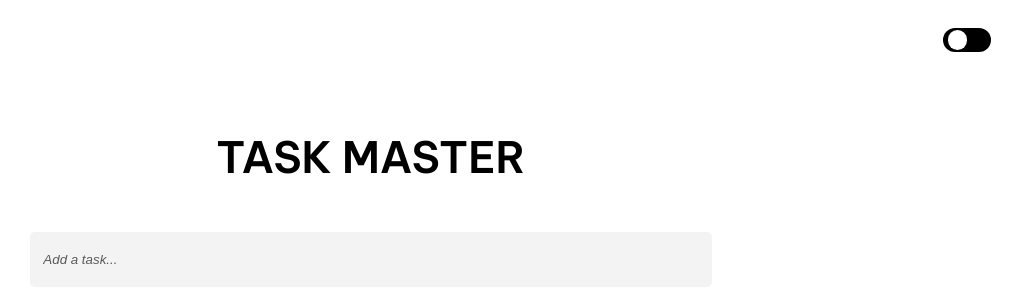
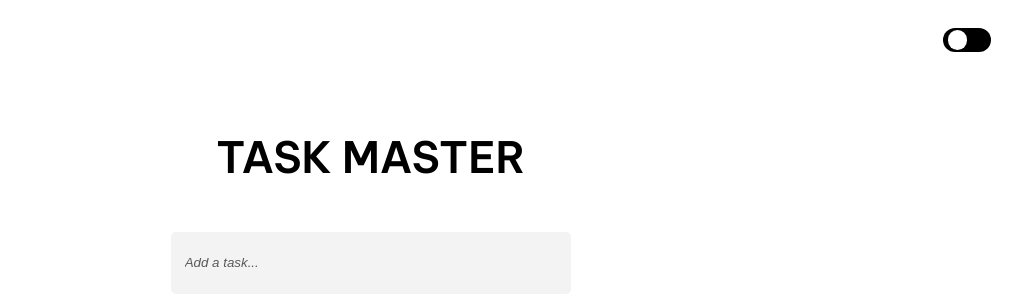
Before and after one commit to ll0ngvu/Task-Master, a Next.js app in the folder task-master/: page / in a window 1280 px wide. Shown: the top 306 px of the page, without its empty margins (269-1280 px from the left). Built offline with nearby package versions, Linux system fonts and the light colour scheme.

Commit message:
Fix responsive elements for Tablets

```diff
--- a/task-master/app/styles/inputBox.module.css
+++ b/task-master/app/styles/inputBox.module.css
@@ -3,12 +3,15 @@
     justify-content: center;
     align-items: center;
     margin-top: 2em;
+    width: 100%;
+    box-sizing: border-box;
   }
 
   .inputBox {
     border: none;
     background-color: var(--input-box-color);
-    width: 77vw;
+    width: 100%;
+    max-width: 75%;
     height: 4em;
     border-radius: 5px;
     padding-left: 1em;
@@ -31,17 +34,22 @@
 @media (min-width: 768px) {
   .inputContainer {
     margin-top: 3em;
+    width: 100%;
   }
 
   .inputBox {
-    width: 40.5em;
+    width: 75%;
   }
 }
 
 /* Desktop */
 @media (min-width: 1024px) {
+  .inputContainer {
+    width: 100%;
+  }
+
   .inputBox {
-    width: 50em;
-    height: 4em;
+    width: 30%;
+    height: 4.5em;
   }
 }
--- a/task-master/app/styles/taskBox.module.css
+++ b/task-master/app/styles/taskBox.module.css
@@ -1,11 +1,13 @@
 .tasksContainer {
     display: flex;
     justify-content: center;
+    width: 100%;
+    box-sizing: border-box;
 }
 
 .tasksBox {
-    width: 20em;
-    height: 25em;
+    width: 75%;
+    height: 80vh;
     background-color: var(--tasksBox-color);
     margin-top: 2em;
     border-radius: 5px;
@@ -13,25 +15,30 @@
     flex-direction: column;
     color: var(--taskBox-text-color);
     transition: background-color 250ms ease-in-out;
-    max-height: 35em;
     overflow-y: auto;
     overflow-x: hidden;
 }
 
-/* Tablet */
-@media (min-width: 768px) {
+/* Tablet Portrait */
+@media (min-width: 768px) and (orientation: portrait) {
     .tasksBox {
-        width: 35em;
-        height: 45em;
-        max-height: 45em;
+        width: calc(75% - 2em);
+        max-height: 70vh;
+    }
+}
+
+/* Tablet Landscape */
+@media (min-width: 768px) and (orientation: landscape) {
+    .tasksBox {
+        width: calc(85% - 2em);
+        max-height: 80vh;
     }
 }
 
 /* Desktop */
 @media (min-width: 1024px) {
     .tasksBox {
-        width: 42.5em;
-        height: 55em;
-        max-height: 55em;
+        width: calc(33% - 4em);
+        max-height: 70vh;
     }
 }
```
Also changed, not shown: 1 other file (tests, documents, lock files or other folders).
